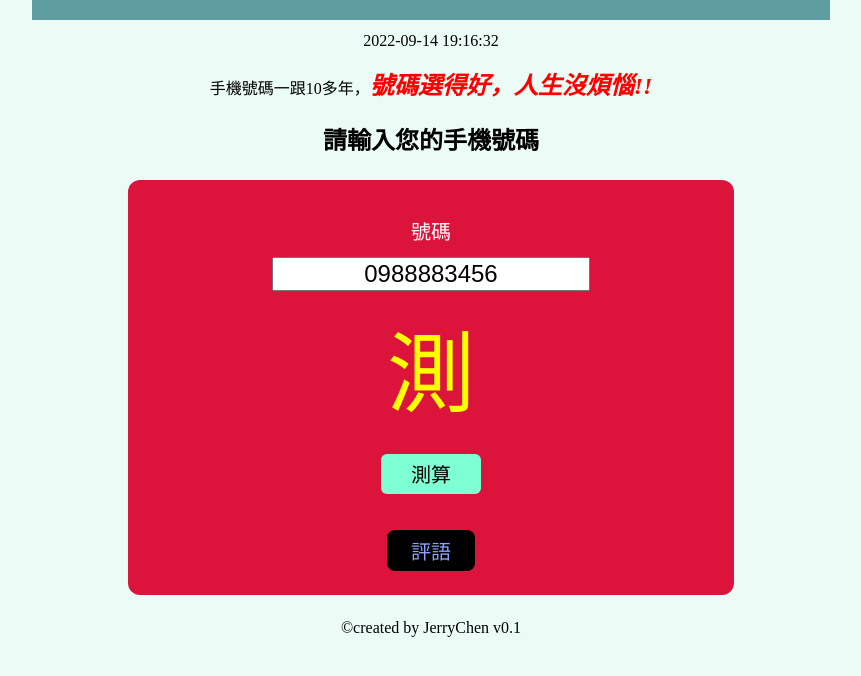
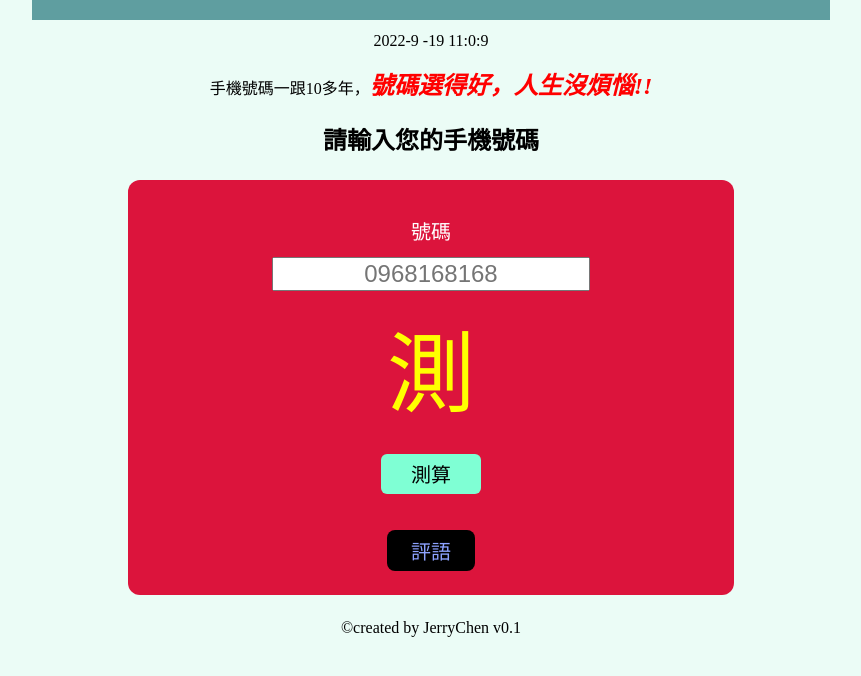
Before and after one commit to 17app001/sogi-web-demo, a plain HTML site: page index.html in a window 1280 px wide. Shown: the part 90-766 px from the top of the page, without its empty margins (209-1070 px from the left). Drawn offline with Linux system fonts and the light colour scheme.

Commit message:
完成時間計數

```diff
--- a/css/style.css
+++ b/css/style.css
@@ -18,7 +18,7 @@ body {
 
 }
 
-#timer {
+#time {
     margin-top: 12px;
 }
 
--- a/index.html
+++ b/index.html
@@ -9,13 +9,13 @@
     <link rel="stylesheet" href="./css/style.css">
 </head>
 
-<body>
+<body onload="getTime()">
     <div id="container">
         <div class="title">
             手機號碼吉凶占卜網
         </div>
-        <div id="timer">
-            2022-09-14 19:16:32
+        <div id="time">
+
         </div>
         <p>
             手機號碼一跟10多年，<span class="text-1">號碼選得好，人生沒煩惱!! </span>
--- a/js/index.js
+++ b/js/index.js
@@ -5,10 +5,21 @@ const phoneEl = document.querySelector("#phone-number");
 const analyticsEl = document.querySelector("#analytics");
 const resultEl = document.querySelector("#result");
 const resultTextEl = document.querySelector("#result-text");
+const timeEl = document.querySelector("#time");
 
-console.log(phoneEl, analyticsEl, resultEl, resultTextEl);
+console.log(phoneEl, analyticsEl, resultEl, resultTextEl, timeEl);
 
-phoneEl.value = "0988883456";
+// phoneEl.value = "0988883456";
+
+function getTime() {
+    let date = new Date();
+    timeEl.innerText = `${date.getFullYear()}-${date.getMonth() + 1}\
+    -${date.getDate()} ${date.getHours()}:${date.getMinutes()}:${date.getSeconds()}`;
+
+    setTimeout(getTime, 1000);
+
+}
+
 
 function analytics() {
     let phoneNumber = phoneEl.value;
```
